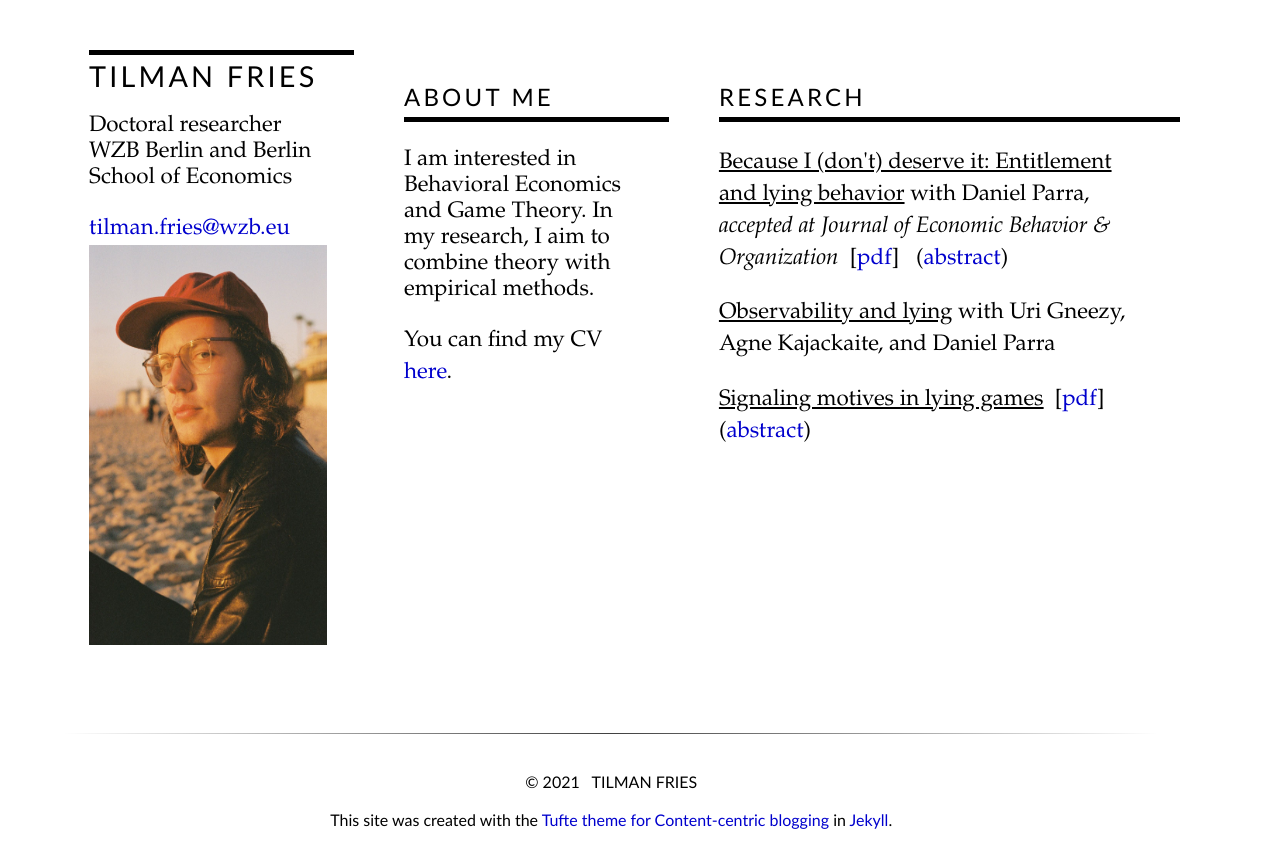
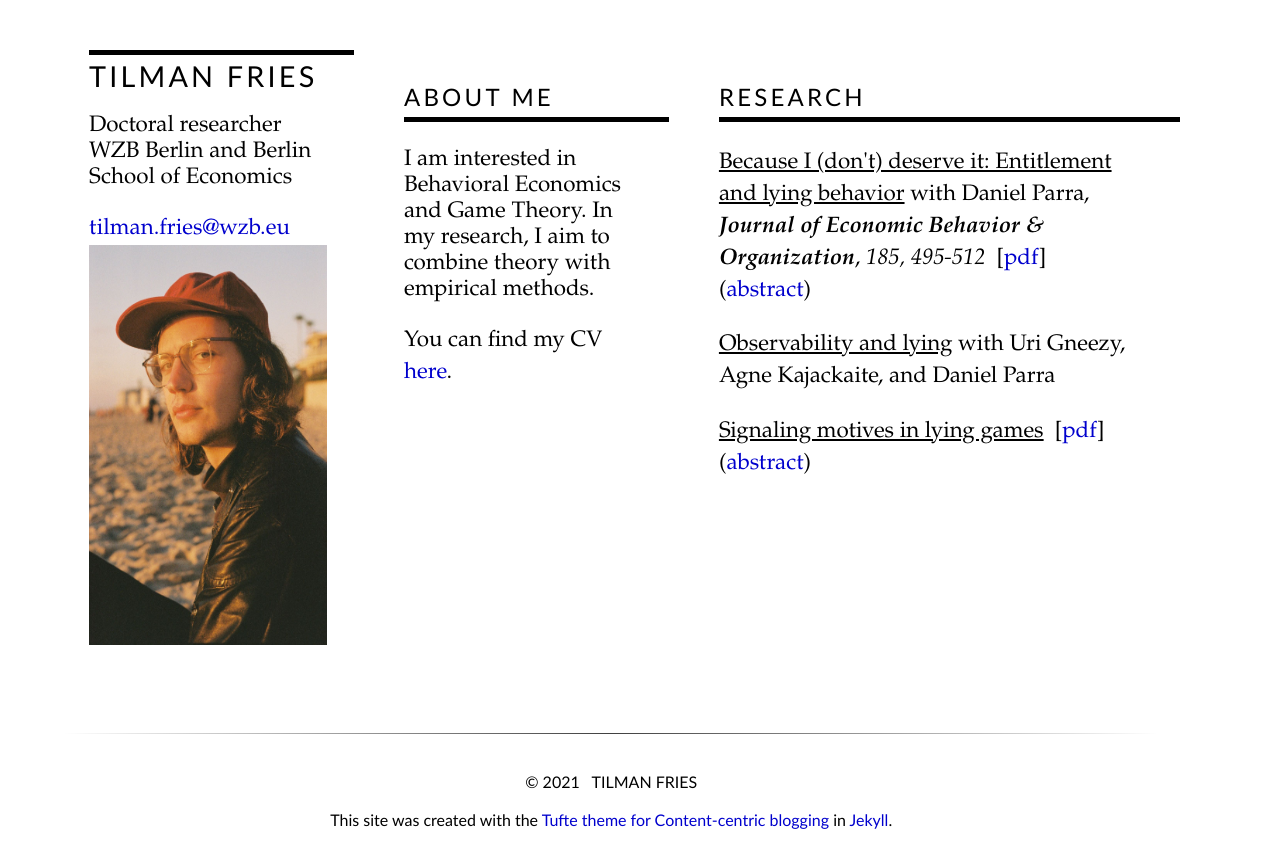
Before and after one commit to tilmanfries/tilmanfries.github.io, a Jekyll site: the page built from index.md, in a window 1280 px wide. Shown: the top 868 px of the page. Built offline with Jekyll 4.4.1, drawn with Linux system fonts in a browser that asks for light colours.

Commit message:
journal update

```diff
--- a/_layouts/personal.html
+++ b/_layouts/personal.html
@@ -34,7 +34,10 @@
      with {{ item.collab}}{% if item.journal != "none" %},{% endif %}
      {% endif %}
      {% if item.journal != "none" %}
-      <i>{{ item.journal }}</i>
+      <i><b>{{ item.journal }}</b></i>,
+     {% endif %}
+     {% if item.issue != "none" %}
+      <i>{{ item.issue }}</i>
      {% endif %}
     {% if item.pdf != "none" %}
     &nbsp;[<a href=/assets/pdf/{{ item.pdf }}>pdf</a>]
--- a/index.md
+++ b/index.md
@@ -9,8 +9,9 @@ projects:
   - name: "Because I (don't) deserve it: Entitlement and lying behavior"
     collab: Daniel Parra
     pdf: lying_entitlement.pdf
-    link: none
-    journal: accepted at Journal of Economic Behavior & Organization
+    link: https://www.sciencedirect.com/science/article/abs/pii/S0167268121001013?dgcid=author
+    journal: Journal of Economic Behavior & Organization
+    issue: 185, 495-512
     abstract: "We study the effect of entitlement on the willingness to lie. We set up a model of lying where individuals feel more or less entitled to their endowment  depending on how they earned it. When given the opportunity to lie to keep their endowment, individuals who feel more entitled are encouraged to lie while others are discouraged. To test the model predictions we use a laboratory experiment where we compare the lying behavior of participants endowed with a high endowment and participants endowed with a low endowment. In one treatment, the allocation of the endowment is decided by participants' performance, and in the other, it is determined by a random draw. Our study shows that deservingness influences lying in an intuitive direction: when participants’ performance determines income, those who earn less money lie less than those who earn more. We do not find differences in lying when participants perform the same task but lie to keep windfall endowments."
   - name: Observability and lying
     collab: Uri Gneezy, Agne Kajackaite, and Daniel Parra
```
